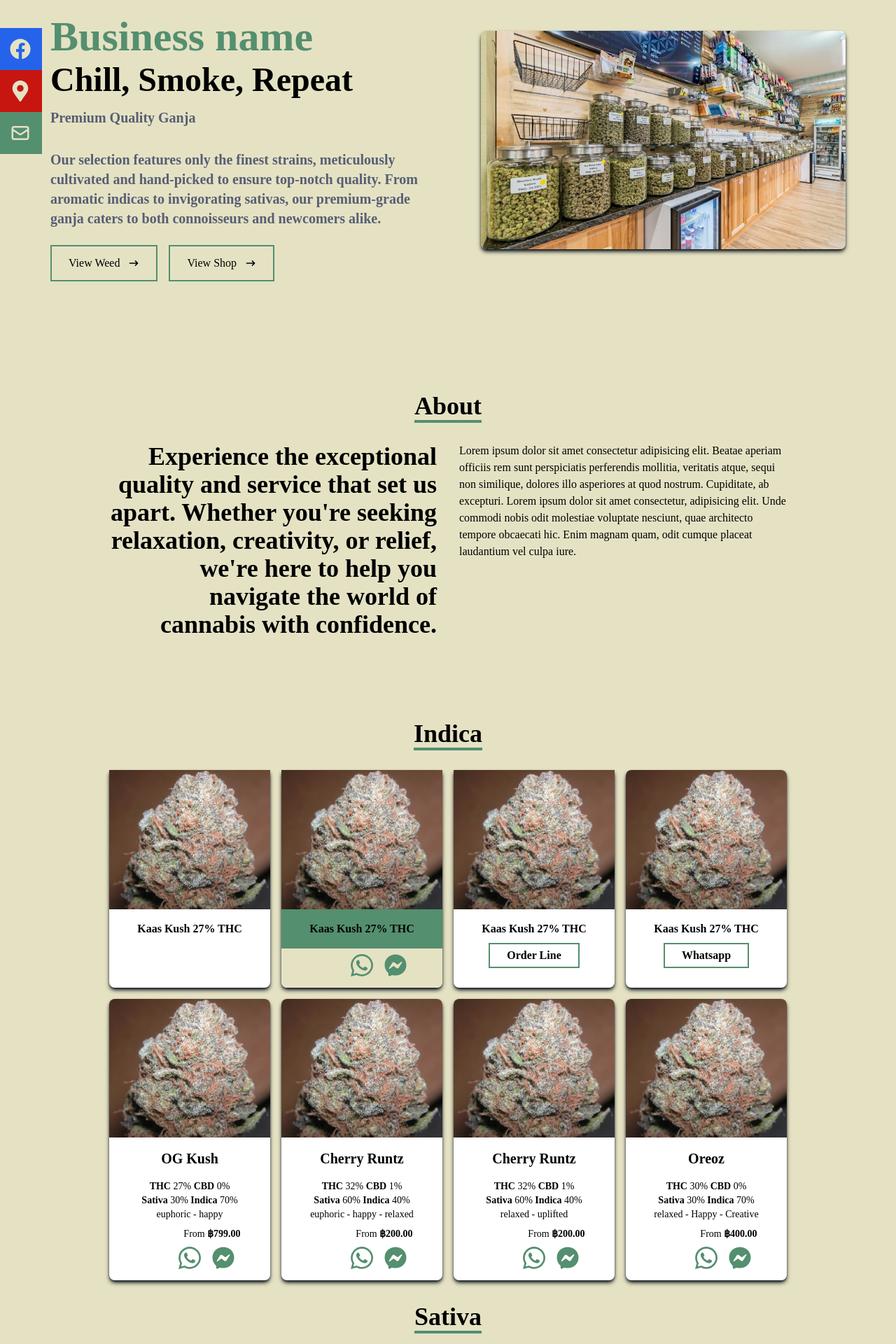
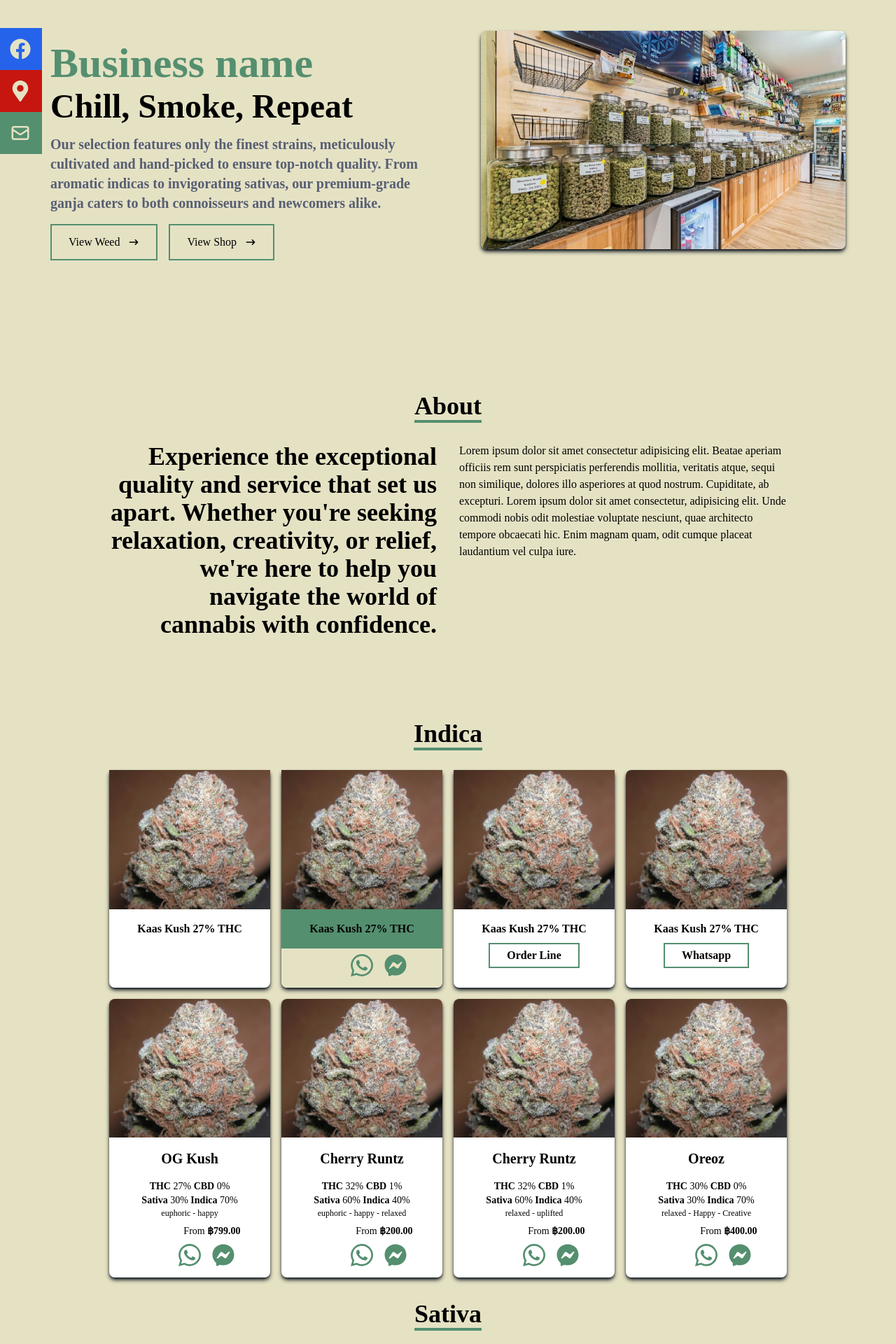
Before and after one commit to diegocallegari96/parfume-site, a React (Create React App) app: page / in a window 1280 px wide. Shown: the part 240-2160 px from the top of the page at 70% size. Built offline with nearby package versions, Linux system fonts and the light colour scheme; some icons are missing.

Commit message:
centered buttons mobile

```diff
--- a/src/components/Home.jsx
+++ b/src/components/Home.jsx
@@ -1,9 +1,9 @@
 import React from 'react'
-import { HiArrowNarrowRight } from 'react-icons/hi'
-import { Link } from 'react-scroll'
 import Image from '../assets/mainplace1.jpeg'
 import '../i18next'
 import { useTranslation } from 'react-i18next'
+import { Link } from 'react-scroll'
+import { HiArrowNarrowRight } from 'react-icons/hi'
 
 const Home = () => {
   const { t, i18n } = useTranslation()
@@ -26,19 +26,15 @@ const Home = () => {
               className={`font-bold text-grey-600 ${isThai ? 'text-5xl sm:text-6xl' : 'text-4xl sm:text-5xl'}`}>
               {t("chill")}
             </h2>
-            <h2
-              className={`text-[#575e73] py-4 max-w-[700px] font-bold ${isThai ? 'text-2xl' : 'text-xl'}`}>
-              {t("header1")}
-            </h2>
             <p
               className={`text-[#575e73] py-4 max-w-[700px] font-bold ${isThai ? 'text-2xl' : 'text-xl'}`}>
               {t("intro1")}
             </p>
 
             {/* Flex container for buttons */}
-            <div className="flex flex-col md:flex-row space-y-4 md:space-y-0 md:space-x-4 justify-center md:justify-start">
+            <div className="flex flex-col md:flex-row items-center space-y-4 md:space-y-0 md:space-x-4 justify-center md:justify-start">
               <Link to="weed" smooth={true} duration={500}>
-                <button className='text-grey-900 group border-2 px-6 py-3 my-2 flex items-center border-[#548f6f] hover:bg-[#548f6f] hover:border-[#3f7558]'>
+                <button className='text-grey-900 group border-2 px-6 py-3 flex items-center border-[#548f6f] hover:bg-[#548f6f] hover:border-[#3f7558]'>
                   {t("btnw")}
                   <span className='group-hover:rotate-90 duration-300'>
                     <HiArrowNarrowRight className='ml-3' />
@@ -47,7 +43,7 @@ const Home = () => {
               </Link>
 
               <Link to="shop" smooth={true} duration={500}>
-                <button className='text-grey-900 group border-2 px-6 py-3 my-2 flex items-center border-[#548f6f] hover:bg-[#548f6f] hover:border-[#3f7558]'>
+                <button className='text-grey-900 group border-2 px-6 py-3 flex items-center border-[#548f6f] hover:bg-[#548f6f] hover:border-[#3f7558]'>
                   {t("btns")}
                   <span className='group-hover:rotate-90 duration-300'>
                     <HiArrowNarrowRight className='ml-3' />
--- a/src/components/Weed.jsx
+++ b/src/components/Weed.jsx
@@ -64,7 +64,7 @@ const Weed = () => {
                     <p className='my-4 text-xl font-bold text-center'>OG Kush</p>
                     <p className='text-sm' ><b>THC</b> 27% <b>CBD</b> 0%</p>
                     <p className='text-sm'><b>Sativa</b> 30% <b>Indica</b> 70%</p>
-                    <p className='text-sm'>euphoric - happy</p>
+                    <p className='text-sm sm:text-xs'>euphoric - happy</p>
                     <p className='text-sm mt-2 pl-16'>From <b>฿799.00</b></p>
                     </div>
                     <div className='flex justify-center text-5xl'>
@@ -85,7 +85,7 @@ const Weed = () => {
                     <p className='my-4 text-xl font-bold text-center'>Cherry Runtz</p>
                     <p className='text-sm' ><b>THC</b> 32% <b>CBD</b> 1%</p>
                     <p className='text-sm'><b>Sativa</b> 60% <b>Indica</b> 40%</p>
-                    <p className='text-sm'>euphoric - happy - relaxed</p>
+                    <p className='text-sm sm:text-xs'>euphoric - happy - relaxed</p>
                     <p className='text-sm mt-2 pl-16'>From <b>฿200.00</b></p>
                     </div>
                     <div className='flex justify-center text-5xl'>
@@ -106,7 +106,7 @@ const Weed = () => {
                     <p className='my-4 text-xl font-bold text-center'>Cherry Runtz</p>
                     <p className='text-sm' ><b>THC</b> 32% <b>CBD</b> 1%</p>
                     <p className='text-sm'><b>Sativa</b> 60% <b>Indica</b> 40%</p>
-                    <p className='text-sm'>relaxed - uplifted</p>
+                    <p className='text-sm sm:text-xs'>relaxed - uplifted</p>
                     <p className='text-sm mt-2 pl-16'>From <b>฿200.00</b></p>
                     </div>
                     <div className='flex justify-center text-5xl'>
@@ -127,7 +127,7 @@ const Weed = () => {
                     <p className='my-4 text-xl font-bold text-center'>Oreoz</p>
                     <p className='text-sm' ><b>THC</b> 30% <b>CBD</b> 0%</p>
                     <p className='text-sm'><b>Sativa</b> 30% <b>Indica</b> 70%</p>
-                    <p className='text-sm'>relaxed - Happy - Creative</p>
+                    <p className='text-sm sm:text-xs'>relaxed - Happy - Creative</p>
                     <p className='text-sm mt-2 pl-16'>From <b>฿400.00</b></p>
                     </div>
                     <div className='flex justify-center text-5xl'>
```
